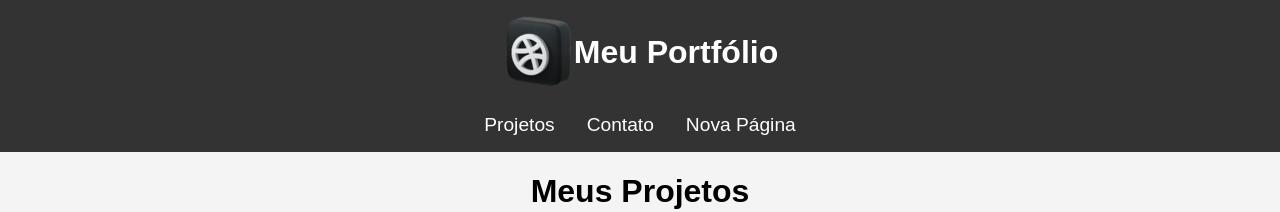
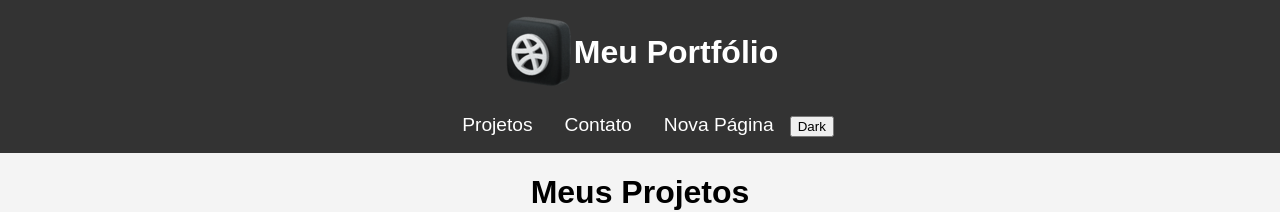
Before and after one commit to brunovitorp/portfolio, a React (Create React App) app: page / in a window 1280 px wide. Shown: the top 212 px of the page. Built offline with nearby package versions, Linux system fonts and the light colour scheme; no server answers.

Commit message:
Adição de darkmode e filtro de pesquisa

```diff
--- a/package.json
+++ b/package.json
@@ -8,6 +8,7 @@
     "@testing-library/user-event": "^13.5.0",
     "axios": "^1.5.1",
     "react": "^18.2.0",
+    "react-dark-mode-toggle": "^0.2.0",
     "react-dom": "^18.2.0",
     "react-icons": "^4.11.0",
     "react-router": "^6.17.0",
--- a/src/App.css
+++ b/src/App.css
@@ -193,3 +193,8 @@ footer {
 .search{
   height: 30px;
 }
+
+.darkMode{
+  background-color: black;
+  color: white;
+}
--- a/src/Header.js
+++ b/src/Header.js
@@ -1,8 +1,36 @@
-import React from "react";
+import React, {useEffect} from "react";
 import logo from "./port.png";
 import { Link } from "react-router-dom";
 
+function dark() {
+  // Obtém uma referência ao elemento <body> do documento
+  const darkmode = document.body;
+
+  // Alterna a classe 'darkMode' no elemento <body>.
+  // Se 'darkMode' estiver presente, ele será removido; se não estiver, será adicionado.
+  darkmode.classList.toggle('darkMode');
+
+  // Verifica se o elemento <body> contém a classe 'darkMode'
+  if (darkmode.classList.contains('darkMode')) {
+    // Se a classe 'darkMode' estiver presente, define o item 'theme' no localStorage como 'dark'
+    localStorage.setItem('tema', 'dark');
+  } else {
+    // Se a classe 'darkMode' não estiver presente, define o item 'theme' no localStorage como 'light'
+    localStorage.setItem('tema', 'light');
+  }
+}
+
 function Header() {
+
+  useEffect(() => {
+    // Quando o componente é montado, verifique a preferência no localStorage
+    const temaAtual = localStorage.getItem('tema');
+    if (temaAtual === 'dark') {
+      document.body.classList.add('darkMode');
+    } else {
+      document.body.classList.remove('darkMode');
+    }
+  }, []); // A dependência vazia [] significa que este efeito será executado apenas uma vez, similar ao componentDidMount
 
   return (
     <header className="header">
@@ -14,6 +42,9 @@ function Header() {
         <a href="#projects">Projetos</a>
         <a href="#contact">Contato</a>
         <Link to="/paginas/NovaPagina">Nova Página</Link>
+        <button className="btndark" alt="" onClick={dark}>
+          Dark
+        </button>
       </nav>
     </header>
   );
--- a/src/Projects.js
+++ b/src/Projects.js
@@ -1,5 +1,6 @@
 import React, { useState, useEffect } from "react";
 import axios from "axios";
+
 
 function Projects() {
   // Estado para armazenar os projetos em um array, e uma função para atualizar o estado
@@ -12,6 +13,7 @@ function Projects() {
   });
 
   const [buscarProjeto, setBuscarProjeto] = useState("");
+  // Estado para armazenar a busca dos projetos em um array, e uma função para atualizar o estado
 
 
   // Função para criar ou atualizar um projeto
@@ -153,6 +155,9 @@ function Projects() {
       <div>
         <div className="search-container">
         <h2 className="form-title">Meus Projetos</h2>
+
+        {/* campo de pesquisa para filtrar pelo nome do projeto */}
+
         <input
         className="search"
         type="text"
```
Also changed, not shown: 1 other file (tests, documents, lock files or other folders).
